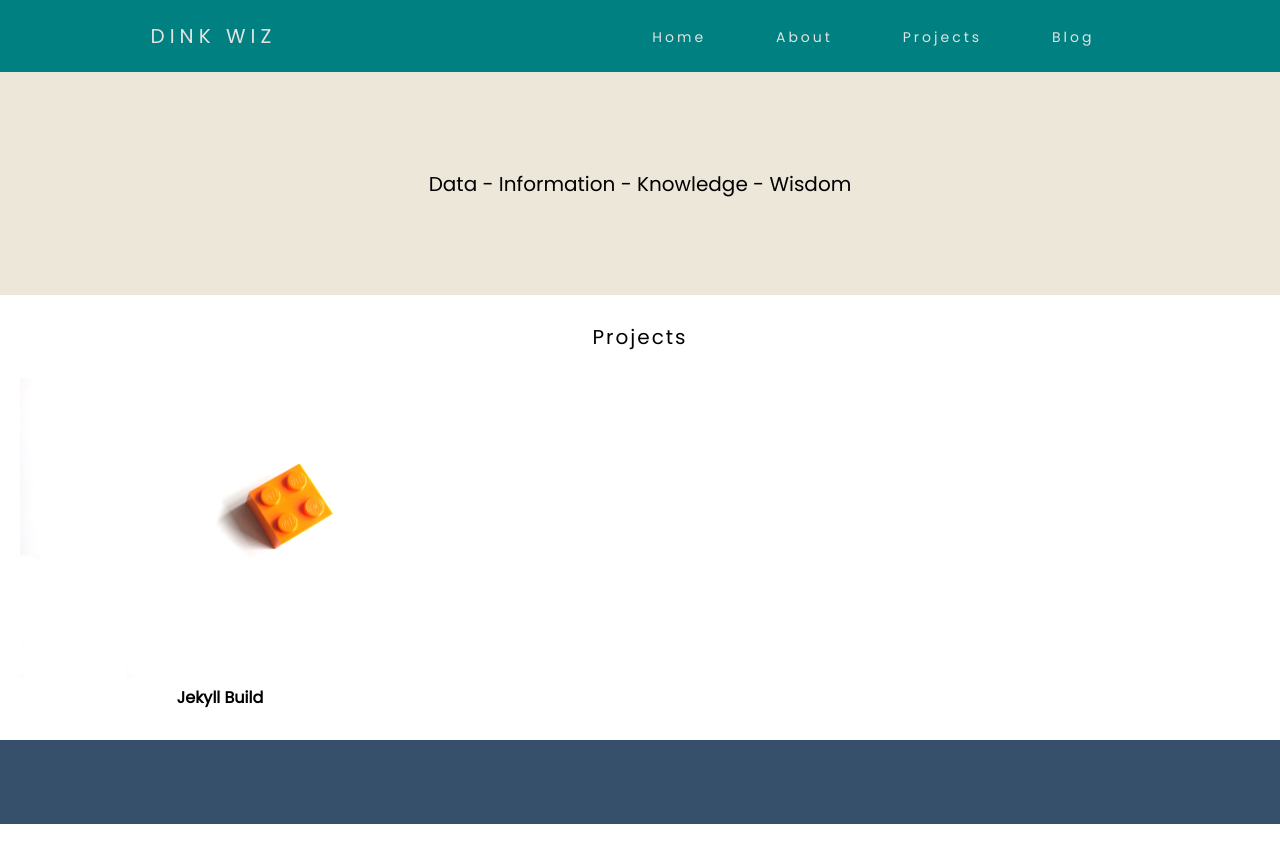
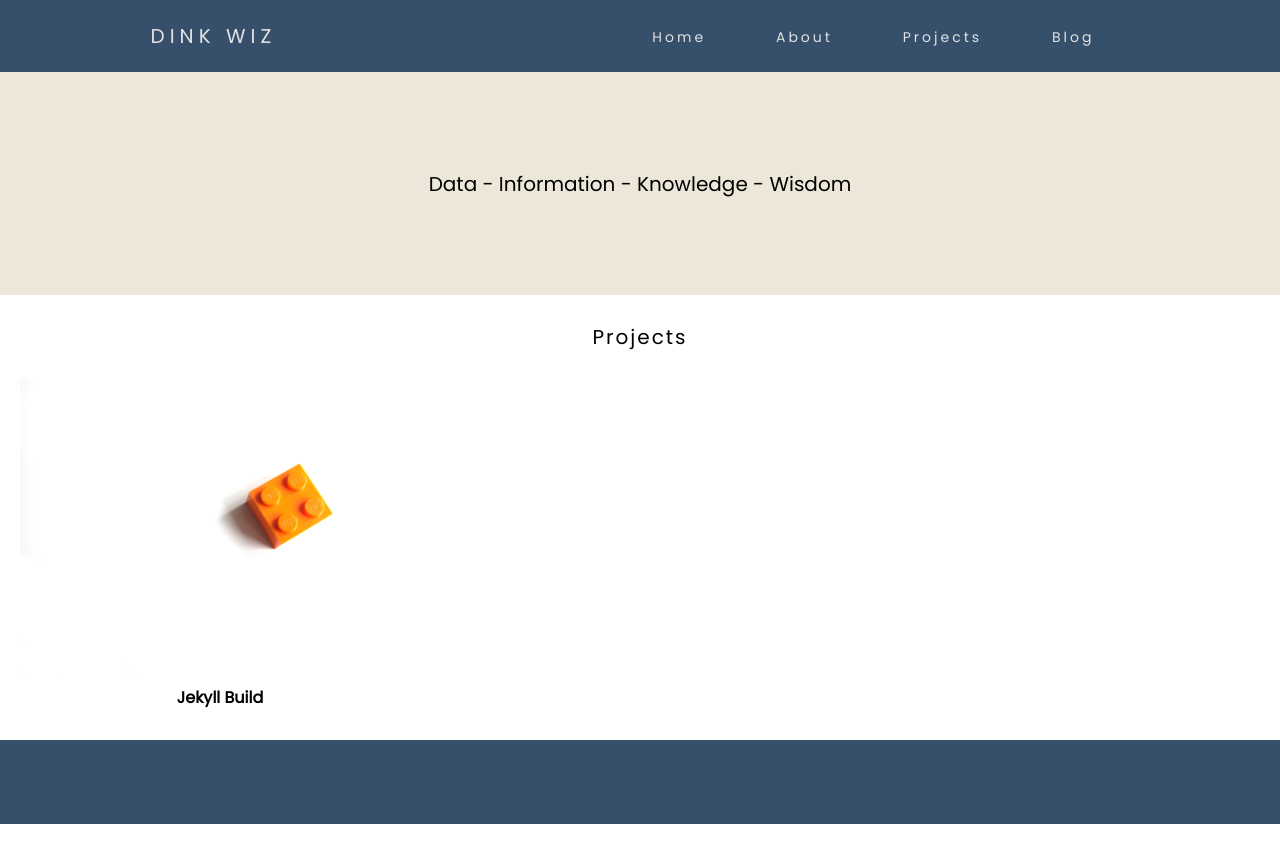
Before and after one commit to dinkwiz/dinkwiz.github.io, a Jekyll site: the page built from index.html, in a window 1280 px wide. Shown: the top 863 px of the page. Built offline with Jekyll 4.4.1, drawn with Linux system fonts in a browser that asks for light colours.

Commit message:
colour change

```diff
--- a/assets/css/style.css
+++ b/assets/css/style.css
@@ -53,7 +53,7 @@ nav {
   justify-content: space-around;
   align-items: center;
   min-height: 8vh;
-  background-color: #008080;
+  background-color: #364f6b;
   font-family: "Poppins", sans-serif;
   text-decoration: none;
 }
@@ -107,7 +107,7 @@ nav {
     right: 0px;
     height: 45vh;
     top: 6vh;
-    background-color: #008080;
+    background-color: #364f6b;
     display: flex;
     flex-direction: column;
     align-items: center;
```
